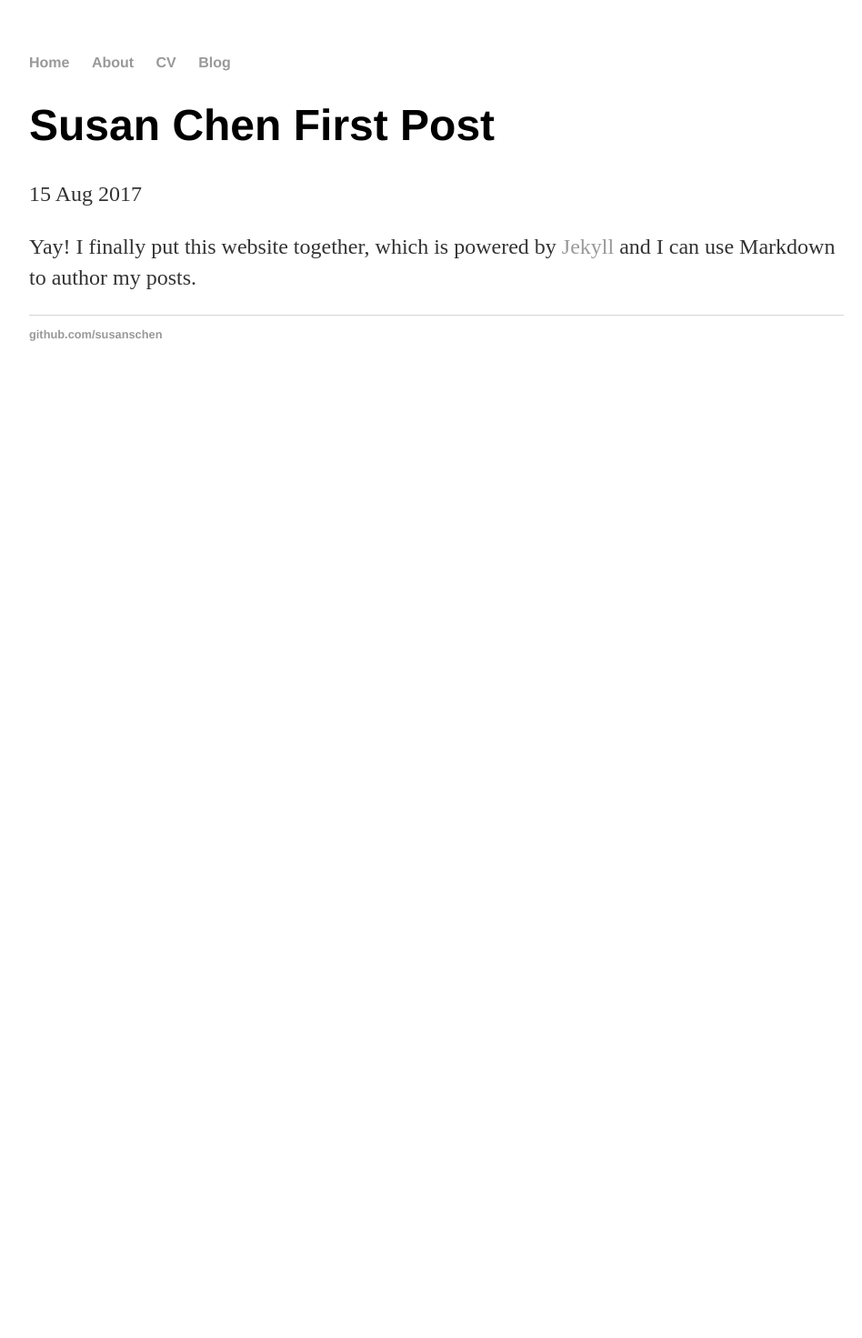
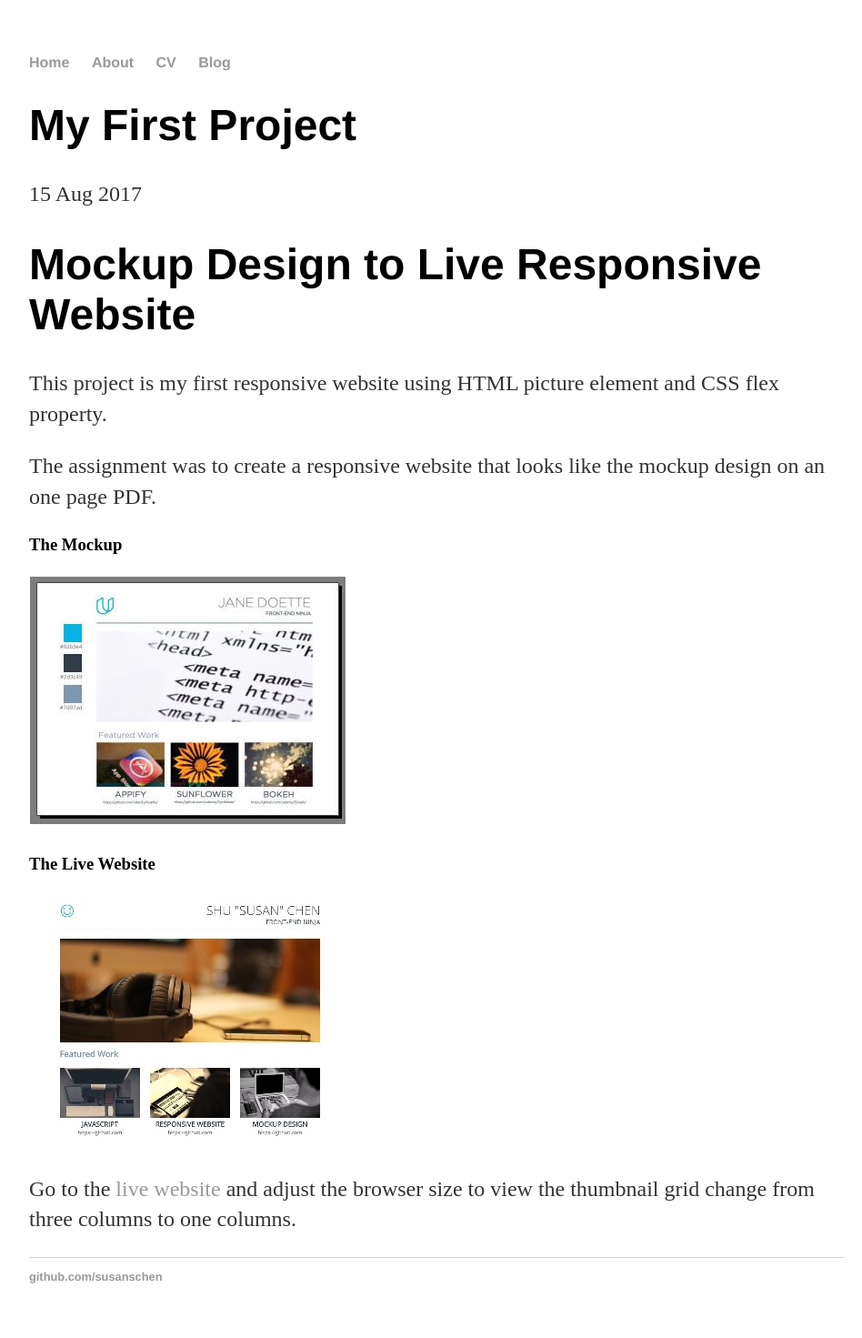
Before and after one commit to susanschen/susanschen.github.io, a Jekyll site: the page built from _posts/2017-08-15-susan-chen-first-post.md, in a window 1280 px wide. Shown: the whole page at 91% size, without its empty margins (160-1108 px from the left). Built offline with Jekyll 4.4.1, drawn with Linux system fonts in a browser that asks for light colours; before the commit the page ends 900 px from its top, so only the background shows below that.

Commit message:
Update 2017-08-15-susan-chen-first-post.md

```diff
--- a/_posts/2017-08-15-susan-chen-first-post.md
+++ b/_posts/2017-08-15-susan-chen-first-post.md
@@ -1,7 +1,18 @@
 ---
 layout: post
-title: "Susan Chen First Post"
+title: "My First Project"
 date: 2017-08-15
 ---
 
-Yay! I finally put this website together, which is powered by [Jekyll](http://jekyllrb.com) and I can use Markdown to author my posts.
+# Mockup Design to Live Responsive Website
+This project is my first responsive website using HTML picture element and CSS flex property.
+
+The assignment was to create a responsive website that looks like the mockup design on an one page PDF.
+
+### The Mockup
+![The Mockup](/img/mockupPDF.jpg "The Mockup")
+
+### The Live Website
+![Screenshot](/img/responsive.jpg "Screenshot")
+
+Go to the [live website](https://susanschen.github.io/Mockup-to-Responsive/) and adjust the browser size to view the thumbnail grid change from three columns to one columns.
```
